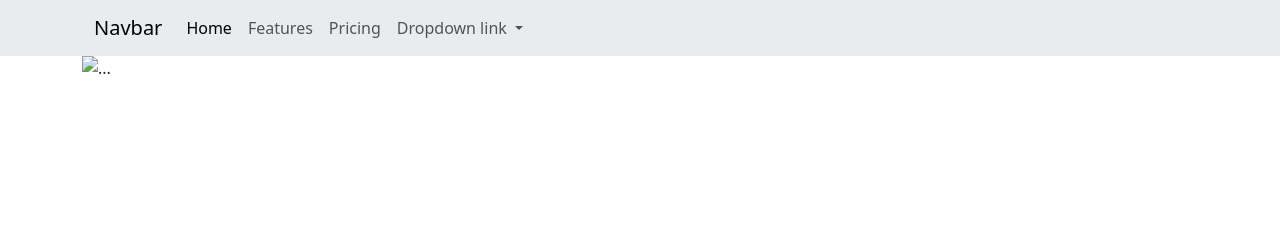
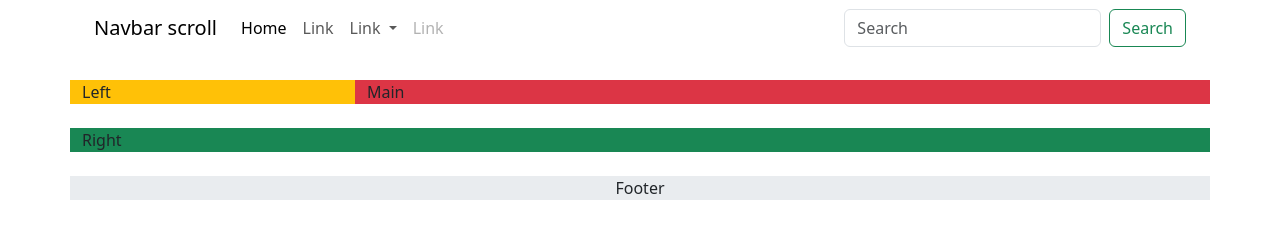
Before and after one commit to guboss3214/home-work-14, a plain HTML site: page index.html in a window 1280 px wide. Drawn offline with nearby package versions, Linux system fonts and the light colour scheme.

Commit message:
added navbar and adaptive

```diff
--- a/index.html
+++ b/index.html
@@ -4,72 +4,60 @@
     <meta charset="utf-8">
     <meta name="viewport" content="width=device-width, initial-scale=1">
     <title>Bootstrap demo</title>
+    <link rel="stylesheet" href="style.css">
     <link href="https://cdn.jsdelivr.net/npm/bootstrap@5.3.3/dist/css/bootstrap.min.css" rel="stylesheet" integrity="sha384-QWTKZyjpPEjISv5WaRU9OFeRpok6YctnYmDr5pNlyT2bRjXh0JMhjY6hW+ALEwIH" crossorigin="anonymous">
   </head>
   <body>
-    <header class="header  bg-body-secondary">
     <div class="container">
-            <nav class="navbar navbar-expand-lg">
+        <div class="row mb-4">
+            <div class="col">
+                <nav class="navbar navbar-expand-lg bg-body-dark">
                     <div class="container-fluid">
-                    <a class="navbar-brand" href="#">Navbar</a>
-                    <button class="navbar-toggler" type="button" data-bs-toggle="collapse" data-bs-target="#navbarNavDropdown" aria-controls="navbarNavDropdown" aria-expanded="false" aria-label="Toggle navigation">
+                        <a class="navbar-brand" href="#">Navbar scroll</a>
+                        <button class="navbar-toggler" type="button" data-bs-toggle="collapse" data-bs-target="#navbarScroll" aria-controls="navbarScroll" aria-expanded="false" aria-label="Toggle navigation">
                             <span class="navbar-toggler-icon"></span>
                         </button>
-                    <div class="collapse navbar-collapse" id="navbarNavDropdown">
-                        <ul class="navbar-nav">
+                        <div class="collapse navbar-collapse" id="navbarScroll">
+                            <ul class="navbar-nav me-auto my-2 my-lg-0 navbar-nav-scroll" style="--bs-scroll-height: 100px;">
                                 <li class="nav-item">
                                 <a class="nav-link active" aria-current="page" href="#">Home</a>
                                 </li>
                                 <li class="nav-item">
-                                <a class="nav-link" href="#">Features</a>
-                            </li>
-                            <li class="nav-item">
-                                <a class="nav-link" href="#">Pricing</a>
+                                <a class="nav-link" href="#">Link</a>
                                 </li>
                                 <li class="nav-item dropdown">
                                 <a class="nav-link dropdown-toggle" href="#" role="button" data-bs-toggle="dropdown" aria-expanded="false">
-                                    Dropdown link
+                                    Link
                                 </a>
                                 <ul class="dropdown-menu">
                                     <li><a class="dropdown-item" href="#">Action</a></li>
                                     <li><a class="dropdown-item" href="#">Another action</a></li>
+                                    <li><hr class="dropdown-divider"></li>
                                     <li><a class="dropdown-item" href="#">Something else here</a></li>
                                 </ul>
                                 </li>
+                                <li class="nav-item">
+                                    <a class="nav-link disabled" aria-disabled="true">Link</a>
+                                </li>
                             </ul>
+                            <form class="d-flex" role="search">
+                                <input class="form-control me-2" type="search" placeholder="Search" aria-label="Search">
+                                <button class="btn btn-outline-success" type="submit">Search</button>
+                            </form>
                         </div>
                     </div>
                 </nav>
             </div>
-    </header>
-    <div class="left">
-        <div class="container">
-            <div id="carouselExample" class="carousel slide">
-                <div class="carousel-inner">
-                    <div class="carousel-item active">
-                    <img src="..." class="d-block w-100" alt="...">
         </div>
-                    <div class="carousel-item">
-                    <img src="..." class="d-block w-100" alt="...">
+        <div class="row">
+            <div class="bg-danger mb-4 col-xxl-8 col-xl-9">Main</div>
+            <div class="bg-warning mb-4 col-xxl-2 col-xl-3 col-lg-6 order-xl-first">Left</div>
+            <div class="bg-success mb-4 col-xxl-2 col-xl-12 col-lg-6">Right</div>
         </div>
-                    <div class="carousel-item">
-                    <img src="..." class="d-block w-100" alt="...">
+        <div class="row">
+            <footer class="footer bg-body-secondary col"><div class="text-center">Footer</div></footer>
         </div>
     </div>
-                <button class="carousel-control-prev" type="button" data-bs-target="#carouselExample" data-bs-slide="prev">
-                    <span class="carousel-control-prev-icon" aria-hidden="true"></span>
-                    <span class="visually-hidden">Previous</span>
-                </button>
-                <button class="carousel-control-next" type="button" data-bs-target="#carouselExample" data-bs-slide="next">
-                    <span class="carousel-control-next-icon" aria-hidden="true"></span>
-                    <span class="visually-hidden">Next</span>
-                </button>
-            </div>
-        </div>
-    </div>
-    <main class="main"></main>
-    <div class="right"></div>
-    <footer class="footer"></footer>
     <script src="https://cdn.jsdelivr.net/npm/bootstrap@5.3.3/dist/js/bootstrap.bundle.min.js" integrity="sha384-YvpcrYf0tY3lHB60NNkmXc5s9fDVZLESaAA55NDzOxhy9GkcIdslK1eN7N6jIeHz" crossorigin="anonymous"></script>
   </body>
 </html>
--- /dev/null
+++ b/style.css
@@ -0,0 +1,3 @@
+img{
+
+}
```
Also changed, not shown: img/flowers-276014_1280.jpg (added), img/images.jpg (added), img/top-section-bg.jpeg (added). Lines whose indentation alone changed are shown as unchanged.
